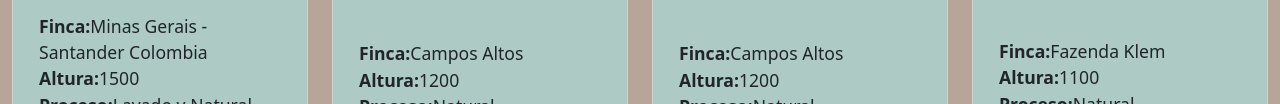
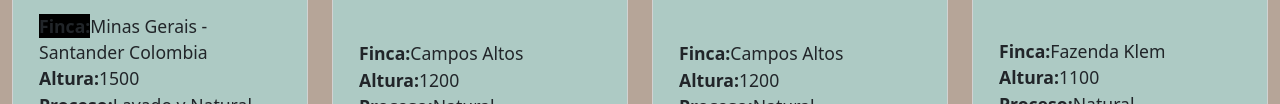
Before and after one commit to Franco-15/DesarrolloWeb-Coderhouse, a website: page html/tienda_online.html in a window 1280 px wide. In both pictures the pointer is over the element 64 px from the left and 1185 px from the top of the page. Shown: the part 1160-1264 px from the top of the page. Drawn offline with nearby package versions, Linux system fonts and the light colour scheme.

Commit message:
Modificacion en tienda

```diff
--- a/css/style.css
+++ b/css/style.css
@@ -650,6 +650,8 @@
         .col .card .card-image .carouselImage img {
           height: 100%;
           object-fit: contain; }
+    .col .card span:hover {
+      background-color: black; }
     .col .card .card-body {
       display: flex;
       flex-direction: column;
```
